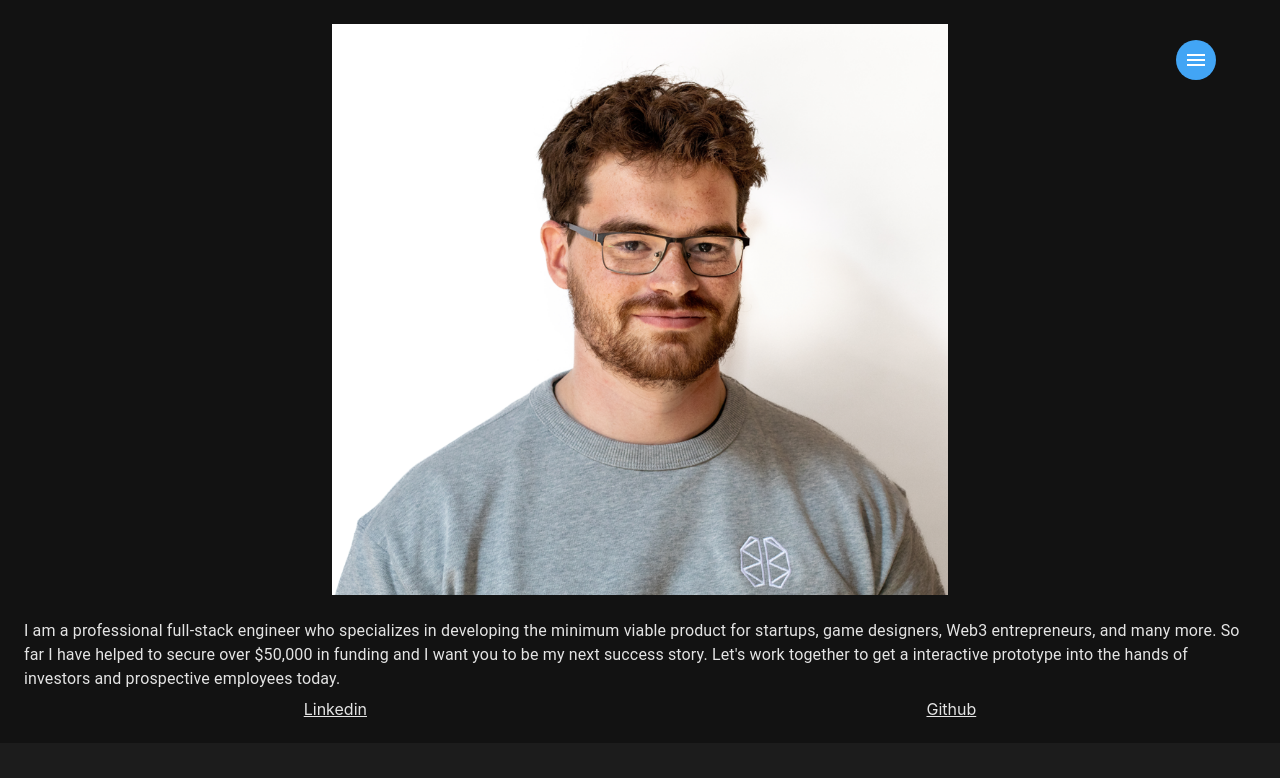
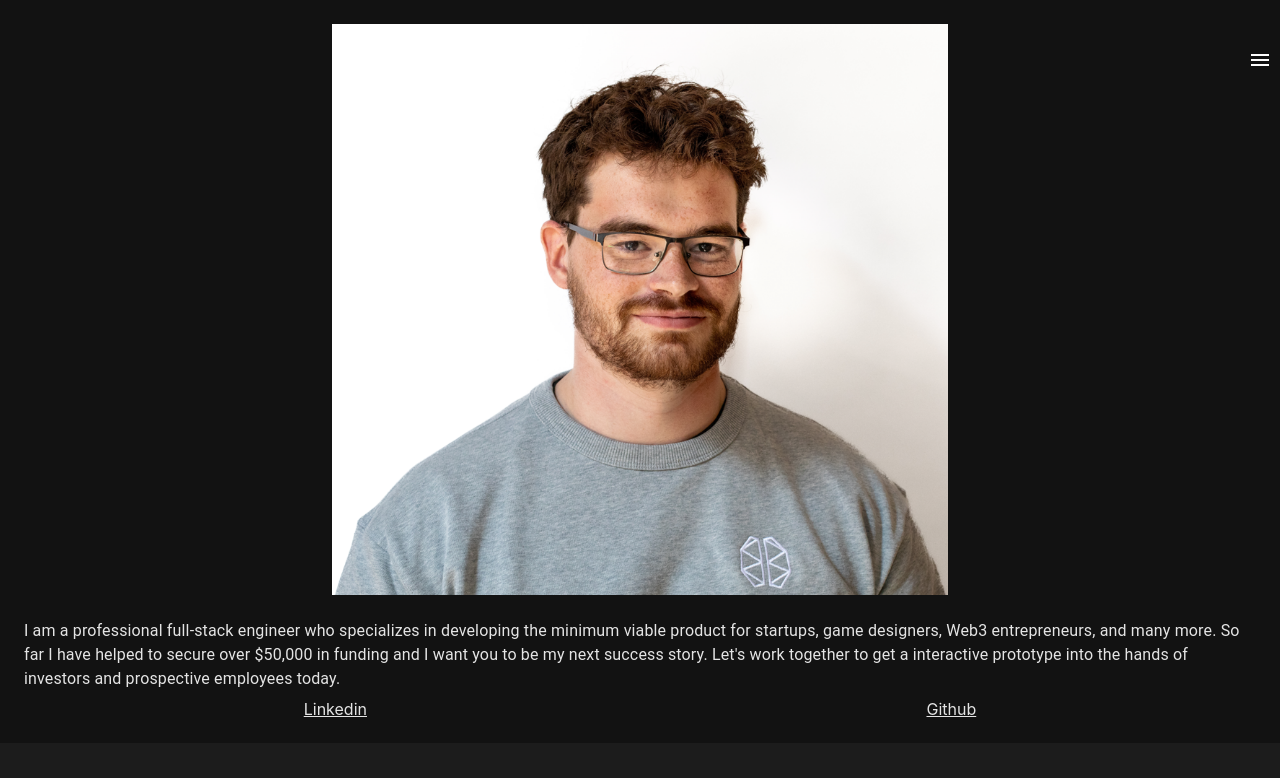
Before and after one commit to zringwood/portfolio-website, a React (Create React App) app: page / in a window 1280 px wide. Shown: the top 778 px of the page. Built offline with nearby package versions, Linux system fonts and the light colour scheme; the HTML template or start-up script is replaced by a standard one.

Commit message:
Added a back button

```diff
--- a/src/components/NavigationMenu/NavigationMenu.jsx
+++ b/src/components/NavigationMenu/NavigationMenu.jsx
@@ -2,8 +2,8 @@ import IconButton from '@mui/material/IconButton';
 import MenuIcon from '@mui/icons-material/Menu';
 import { Box, Drawer, List, ListItem, Switch, Typography, useTheme } from '@mui/material';
 import { useEffect, useState } from "react";
-import { useNavigate } from "react-router-dom";
-import {DarkMode, Home, LightMode, Mouse, Power } from '@mui/icons-material';
+import { useLocation, useNavigate } from "react-router-dom";
+import {ArrowBack, DarkMode, Home, LightMode, Mouse, Power } from '@mui/icons-material';
 import Chess from '../../assets/ChessIcon';
 
 const listItem = {
@@ -15,6 +15,7 @@ function NavigationMenu() {
   const navigate = useNavigate()
     const [isOpen, setIsOpen] = useState(false)
     const [isDarkMode, setIsDarkMode] = useState(true)
+    const location = useLocation().pathname
     const theme = useTheme()
     const handleClose = () => {
         setIsOpen(false);
@@ -25,11 +26,18 @@ function NavigationMenu() {
     return <Box sx={{
       position:'fixed',
       zIndex:"20",
-      right:'5%',
       top:'5%',
       borderRadius:"50%",
+      width:'100%',
+      display:"flex",
+      flexDirection:"row",
+
       }}>
-        <IconButton sx={{backgroundColor:"primary.dark"}} className="sidebar__activate" id="hamburger-button" onClick={() => setIsOpen(!isOpen)} >
+        {location !== "/" &&
+        <IconButton  onClick={() => navigate("/")}>
+          <ArrowBack  />
+        </IconButton>}
+        <IconButton sx={{marginLeft:"auto"}} className="sidebar__activate" id="hamburger-button" onClick={() => setIsOpen(!isOpen)} >
             <MenuIcon />
         </IconButton>
 
```
